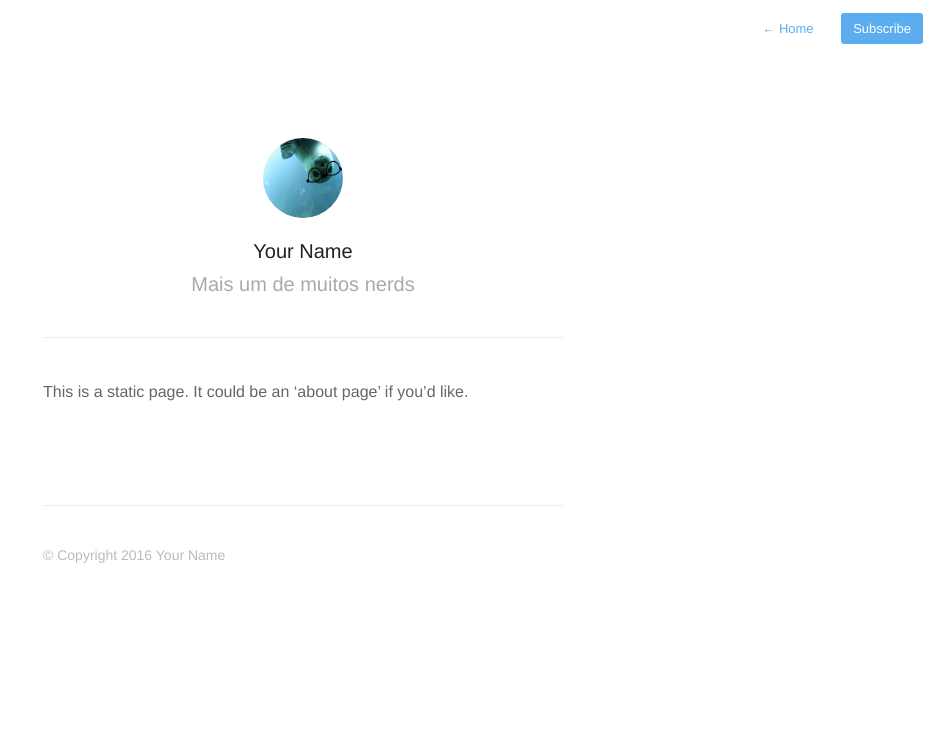
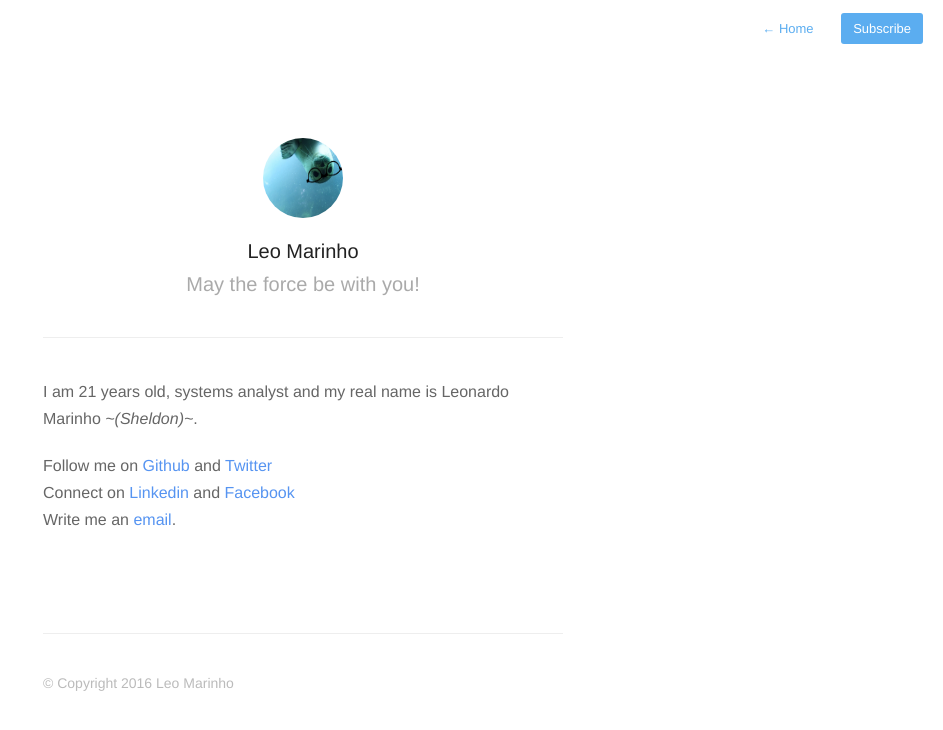
Before and after one commit to Leomhl/leomhl.github.io, a Jekyll site: the page built from about.md, in a window 1280 px wide. Shown: the top 730 px of the page, without its empty margins (337-1280 px from the left). Built offline with Jekyll 4.4.1, drawn with Linux system fonts in a browser that asks for light colours; nearby versions of some CDN libraries.

Commit message:
Frist post and about

```diff
--- a/_config.yml
+++ b/_config.yml
@@ -1,5 +1,5 @@
 name: Leo Marinho
-description: Mais um de muitos nerds
+description: May the force be with you!
 meta_description: "Blog do Leo Marinho (Sheldon)"
 
 aboutPage: true
@@ -11,14 +11,14 @@ gems: [jekyll-paginate]
 paginate: 20
 baseurl: /
 domain_name: 'http://leomhl.github.io'
-google_analytics: 'UA-XXXXXXXX-X'
+google_analytics: 'UA-69514159-1'
 disqus: false
 disqus_shortname: 'your-disqus-shortname'
 
 # Details for the RSS feed generator
-url:            'http://your-blog-url.example.com'
-author:         'Your Name'
-authorTwitter:  'YourTwitterUsername'
+url:            'https://leomhl.github.io'
+author:         'Leo Marinho'
+authorTwitter:  '@leohm10'
 
 permalink:       /:year/:title/
 
--- a/about.md
+++ b/about.md
@@ -3,7 +3,12 @@ title: About
 permalink: about/
 profile: true
 ---
+I am 21 years old, systems analyst and my real name is Leonardo Marinho *~(Sheldon)~*.
 
-This is a static page. It could be an 'about page' if you'd like.
+
+Follow me on [Github](https://github.com/Leomhl) and [Twitter](https://twitter.com/leohm10)<br>
+Connect on [Linkedin](https://br.linkedin.com/in/leonardo-herdy-marinho-23705597) and [Facebook](https://www.facebook.com)<br>
+Write me an [email](mailto:leonardomarinho.nf@gmail.com).
+
 
 {% include footer.html %}
```
Also changed, not shown: _posts/2013-11-10-welcome-to-jekyll.markdown (deleted, +0 -23 lines), _posts/2016-10-04-welcome-to-myblog.markdown (added, +9 -0 lines).
